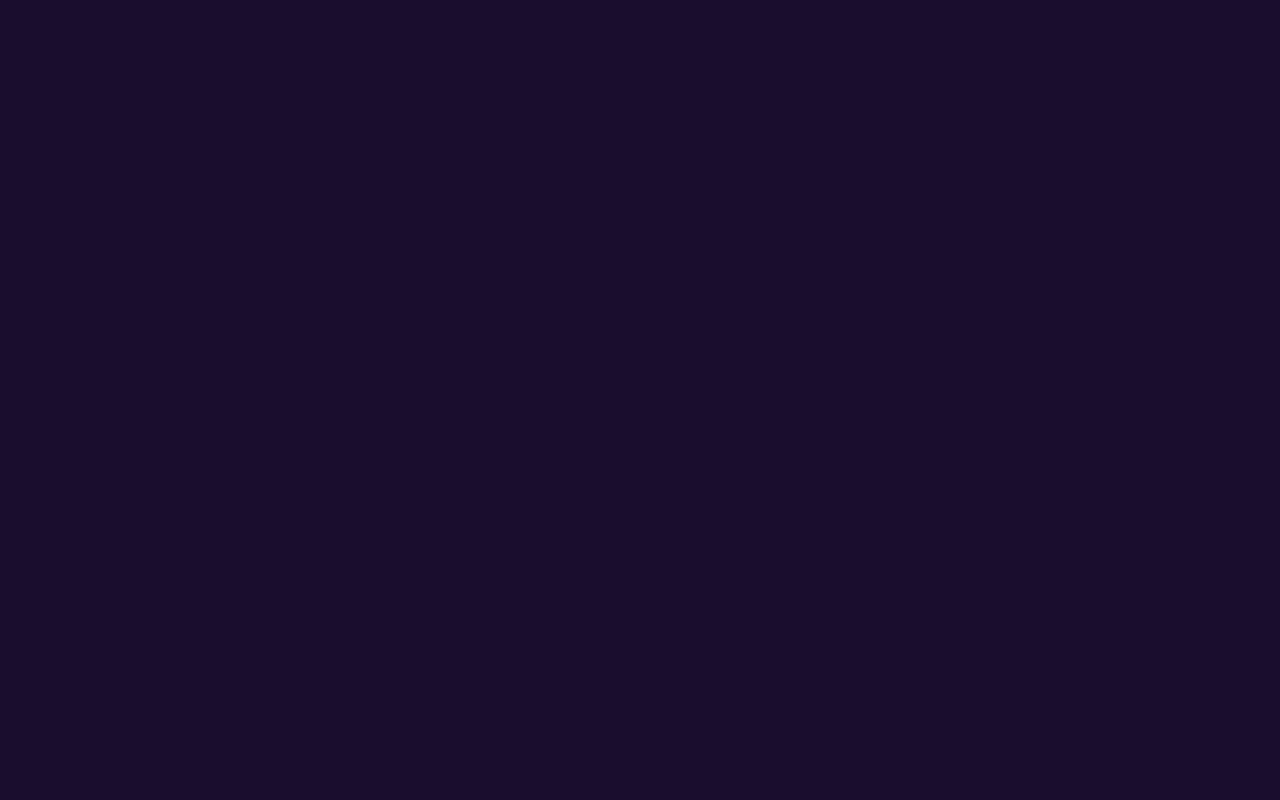
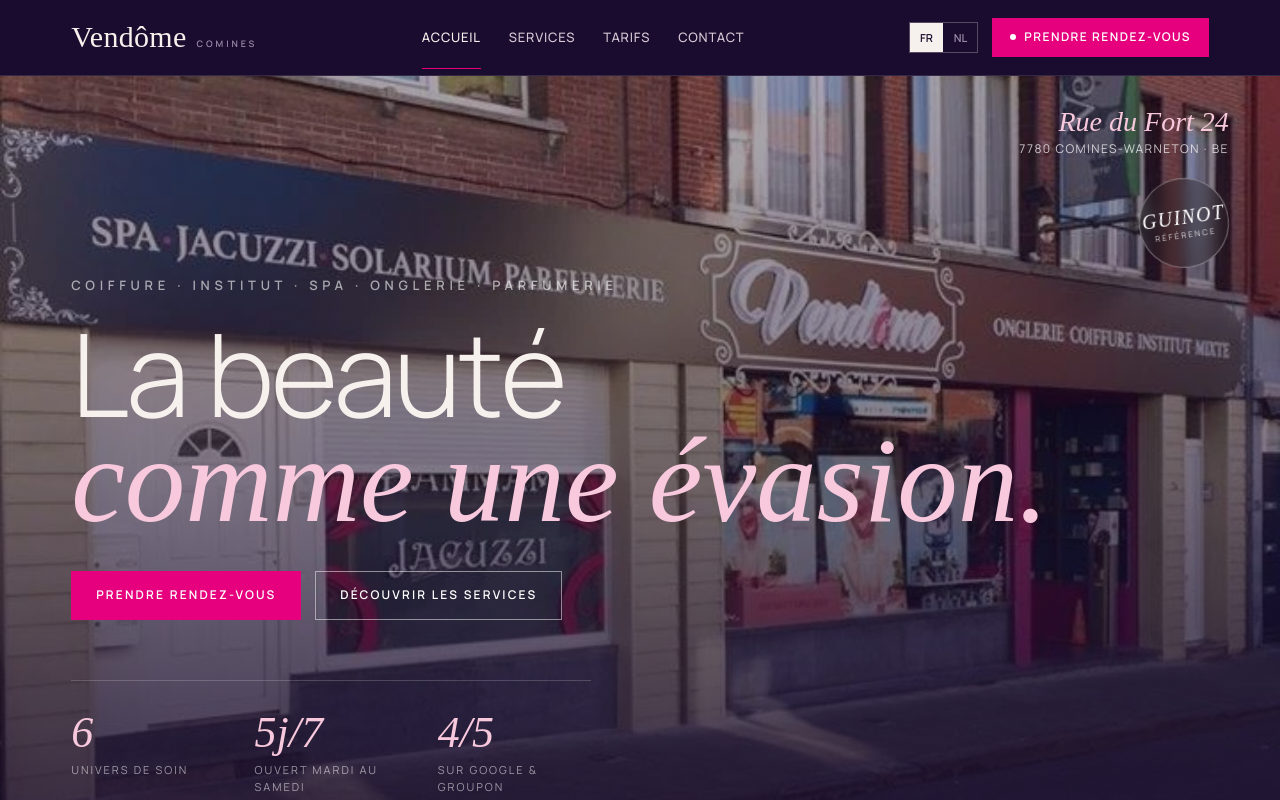
Before and after one commit to Achille-Deribreux/institut_vendome_website, a React (Vite) app: page /fr in a window 1280 px wide. Before the commit this address had no page. Shown: the top 800 px of the page. Built offline with nearby package versions, Linux system fonts and the light colour scheme; a web font is replaced by a local one.

Commit message:
optimize SEO

```diff
--- a/src/App.tsx
+++ b/src/App.tsx
@@ -1,6 +1,6 @@
 import { useEffect } from 'react'
-import { BrowserRouter, Routes, Route } from 'react-router-dom'
-import { AppProvider, useApp } from './context'
+import { BrowserRouter, Routes, Route, Navigate, Outlet, useParams } from 'react-router-dom'
+import { AppProvider, useApp, Lang } from './context'
 import { useSEO } from './hooks/useSEO'
 import NavBar from './components/NavBar'
 import Footer from './components/Footer'
@@ -25,9 +25,15 @@
   nl: { title: 'Institut Vendôme — Kapsalon, SPA & Guinot-behandelingen · Komen', description: 'Multi-service instituut in Komen: kapsalon, Guinot gezichtsbehandelingen, SPA met champagne, nagelstudio, ontharing, parfumerie. Open di–za.' },
 }
 
+const HOME_ALTERNATES = [
+  { hreflang: 'fr-BE', href: 'https://institut-vendome.be/fr/' },
+  { hreflang: 'nl-BE', href: 'https://institut-vendome.be/nl/' },
+  { hreflang: 'x-default', href: 'https://institut-vendome.be/fr/' },
+]
+
 function HomePage() {
   const { lang } = useApp()
-  useSEO({ ...HOME_SEO[lang], canonical: 'https://institut-vendome.be/' })
+  useSEO({ ...HOME_SEO[lang], canonical: `https://institut-vendome.be/${lang}/`, alternates: HOME_ALTERNATES })
 
   useEffect(() => {
     const io = new IntersectionObserver(
@@ -66,18 +72,42 @@
   )
 }
 
-export default function App() {
+function LangRedirect() {
+  const savedLang = (localStorage.getItem('vd_lang') as Lang) || 'fr'
+  return <Navigate to={`/${savedLang}`} replace />
+}
+
+function LangLayout() {
+  const { lang } = useParams<{ lang: string }>()
+  if (lang !== 'fr' && lang !== 'nl') {
+    return <Navigate to="/fr" replace />
+  }
   return (
-    <AppProvider>
-      <BrowserRouter>
-        <Routes>
-          <Route path="/" element={<HomePage />} />
-          <Route path="/services" element={<ServicesPage />} />
-          <Route path="/tarifs" element={<TarifsPage />} />
-          <Route path="/contact" element={<ContactPage />} />
-          <Route path="/mentions-legales" element={<MentionsLegalesPage />} />
-        </Routes>
-      </BrowserRouter>
+    <AppProvider lang={lang as Lang}>
+      <Outlet />
     </AppProvider>
   )
 }
+
+export default function App() {
+  return (
+    <BrowserRouter>
+      <Routes>
+        <Route path="/" element={<LangRedirect />} />
+        {/* Legacy URL redirects — preserve any existing indexed links */}
+        <Route path="/services" element={<Navigate to="/fr/services" replace />} />
+        <Route path="/tarifs" element={<Navigate to="/fr/tarifs" replace />} />
+        <Route path="/contact" element={<Navigate to="/fr/contact" replace />} />
+        <Route path="/mentions-legales" element={<Navigate to="/fr/mentions-legales" replace />} />
+        <Route path="/:lang" element={<LangLayout />}>
+          <Route index element={<HomePage />} />
+          <Route path="services" element={<ServicesPage />} />
+          <Route path="tarifs" element={<TarifsPage />} />
+          <Route path="contact" element={<ContactPage />} />
+          <Route path="mentions-legales" element={<MentionsLegalesPage />} />
+        </Route>
+        <Route path="*" element={<Navigate to="/fr" replace />} />
+      </Routes>
+    </BrowserRouter>
+  )
+}
--- a/src/components/Footer.tsx
+++ b/src/components/Footer.tsx
@@ -1,7 +1,7 @@
 import { useApp } from '../context'
 
 export default function Footer() {
-  const { t } = useApp()
+  const { t, lang } = useApp()
   return (
     <footer className="footer">
       <div className="footer-inner">
@@ -48,7 +48,7 @@
       <div className="footer-bottom">
         <span>{t('ftr_legal')}</span>
         <span style={{ display: 'flex', gap: 20, alignItems: 'center' }}>
-          <a href="/mentions-legales" style={{ opacity: 0.7, fontSize: '0.88rem' }}>{t('ftr_mentions')}</a>
+          <a href={`/${lang}/mentions-legales`} style={{ opacity: 0.7, fontSize: '0.88rem' }}>{t('ftr_mentions')}</a>
           <a href="https://facebook.com/cominesvendome">Facebook</a>
         </span>
       </div>
--- a/src/components/NavBar.tsx
+++ b/src/components/NavBar.tsx
@@ -1,41 +1,50 @@
 import { useState } from 'react'
-import { useApp } from '../context'
+import { useNavigate, useLocation } from 'react-router-dom'
+import { useApp, Lang } from '../context'
 
 interface NavBarProps {
   activePage?: string
 }
 
 export default function NavBar({ activePage }: NavBarProps) {
-  const { lang, setLang, t } = useApp()
+  const { lang, t } = useApp()
+  const navigate = useNavigate()
+  const location = useLocation()
   const [menuOpen, setMenuOpen] = useState(false)
 
   const close = () => setMenuOpen(false)
 
+  const switchLang = (newLang: Lang) => {
+    localStorage.setItem('vd_lang', newLang)
+    const newPath = location.pathname.replace(/^\/(fr|nl)/, `/${newLang}`)
+    navigate(newPath + location.search)
+  }
+
   return (
     <header className="nav">
       <div className="nav-inner">
-        <a className="brand" href="/" aria-label="Institut Vendôme">
+        <a className="brand" href={`/${lang}/`} aria-label="Institut Vendôme">
           <span>Vendôme</span>
           <small>Comines</small>
         </a>
         <nav className={`nav-links${menuOpen ? ' open' : ''}`} aria-label="Principal">
-          <a href="/" className={activePage === 'home' || !activePage ? 'active' : ''} onClick={close}>
+          <a href={`/${lang}/`} className={activePage === 'home' || !activePage ? 'active' : ''} onClick={close}>
             {t('nav_home')}
           </a>
-          <a href="/services" className={activePage === 'services' ? 'active' : ''} onClick={close}>
+          <a href={`/${lang}/services`} className={activePage === 'services' ? 'active' : ''} onClick={close}>
             {t('nav_services')}
           </a>
-          <a href="/tarifs" className={activePage === 'tarifs' ? 'active' : ''} onClick={close}>
+          <a href={`/${lang}/tarifs`} className={activePage === 'tarifs' ? 'active' : ''} onClick={close}>
             {t('nav_tarifs')}
           </a>
-          <a href="/contact" className={activePage === 'contact' ? 'active' : ''} onClick={close}>
+          <a href={`/${lang}/contact`} className={activePage === 'contact' ? 'active' : ''} onClick={close}>
             {t('nav_contact')}
           </a>
         </nav>
         <div style={{ display: 'flex', alignItems: 'center', gap: 14 }}>
           <div className="lang-switch" role="group" aria-label="Langue">
-            <button className={lang === 'fr' ? 'active' : ''} onClick={() => setLang('fr')}>FR</button>
-            <button className={lang === 'nl' ? 'active' : ''} onClick={() => setLang('nl')}>NL</button>
+            <button className={lang === 'fr' ? 'active' : ''} onClick={() => switchLang('fr')}>FR</button>
+            <button className={lang === 'nl' ? 'active' : ''} onClick={() => switchLang('nl')}>NL</button>
           </div>
           <button
             className="menu-toggle"
@@ -45,7 +54,7 @@
           >
             {menuOpen ? '✕' : '☰'}
           </button>
-          <a className="nav-cta" href="/#booking">
+          <a className="nav-cta" href={`/${lang}#booking`}>
             {t('cta_book')}
           </a>
         </div>
--- a/src/components/sections/Services.tsx
+++ b/src/components/sections/Services.tsx
@@ -34,7 +34,7 @@
           <a
             key={s.slug}
             className={`service-card reveal${s.wide ? ' wide' : ''}${s.tall ? ' tall' : ''}`}
-            href="/services"
+            href={`/${lang}/services`}
           >
             <div className="atmo has-photo" style={{ backgroundImage: `url('${s.image}')` }} />
             <div className="body">
--- a/src/components/sections/SpaHighlight.tsx
+++ b/src/components/sections/SpaHighlight.tsx
@@ -1,7 +1,7 @@
 import { useApp } from '../../context'
 
 export default function SpaHighlight() {
-  const { t } = useApp()
+  const { t, lang } = useApp()
   return (
     <section className="spa-highlight">
       <div className="spa-inner">
@@ -23,7 +23,7 @@
             </div>
           </div>
           <div style={{ marginTop: 36 }}>
-            <a className="btn primary" href="/tarifs?filtre=spa">{t('spa_cta')}</a>
+            <a className="btn primary" href={`/${lang}/tarifs?filtre=spa`}>{t('spa_cta')}</a>
           </div>
         </div>
 
--- a/src/hooks/useSEO.ts
+++ b/src/hooks/useSEO.ts
@@ -1,12 +1,18 @@
 import { useEffect } from 'react'
+
+interface Alternate {
+  hreflang: string
+  href: string
+}
 
 interface SEOMeta {
   title: string
   description: string
   canonical: string
+  alternates?: Alternate[]
 }
 
-export function useSEO({ title, description, canonical }: SEOMeta) {
+export function useSEO({ title, description, canonical, alternates }: SEOMeta) {
   useEffect(() => {
     document.title = title
 
@@ -21,5 +27,14 @@
     set('meta[name="twitter:title"]', 'content', title)
     set('meta[name="twitter:description"]', 'content', description)
     set('link[rel="canonical"]', 'href', canonical)
-  }, [title, description, canonical])
+
+    document.querySelectorAll('link[rel="alternate"][hreflang]').forEach((el) => el.remove())
+    alternates?.forEach(({ hreflang, href }) => {
+      const link = document.createElement('link')
+      link.rel = 'alternate'
+      link.setAttribute('hreflang', hreflang)
+      link.href = href
+      document.head.appendChild(link)
+    })
+  }, [title, description, canonical, alternates])
 }
--- a/src/pages/ContactPage.tsx
+++ b/src/pages/ContactPage.tsx
@@ -9,9 +9,15 @@
   nl: { title: 'Contact & Route — Institut Vendôme | Rue du Fort 24, Komen', description: 'Institut Vendôme — Rue du Fort 24, 7780 Komen-Waasten. Tel: +32 56 55 55 29. Open van dinsdag tot zaterdag. Gratis parking.' },
 }
 
+const CONTACT_ALTERNATES = [
+  { hreflang: 'fr-BE', href: 'https://institut-vendome.be/fr/contact' },
+  { hreflang: 'nl-BE', href: 'https://institut-vendome.be/nl/contact' },
+  { hreflang: 'x-default', href: 'https://institut-vendome.be/fr/contact' },
+]
+
 export default function ContactPage() {
   const { t, lang } = useApp()
-  useSEO({ ...CONTACT_SEO[lang], canonical: 'https://institut-vendome.be/contact' })
+  useSEO({ ...CONTACT_SEO[lang], canonical: `https://institut-vendome.be/${lang}/contact`, alternates: CONTACT_ALTERNATES })
   return (
     <>
       <NavBar activePage="contact" />
--- a/src/pages/MentionsLegalesPage.tsx
+++ b/src/pages/MentionsLegalesPage.tsx
@@ -153,9 +153,15 @@
   nl: { title: 'Wettelijke vermeldingen & Privacy | Institut Vendôme', description: 'Wettelijke vermeldingen, privacyverklaring en cookiebeleid van Institut Vendôme in Komen — Vendome BV, KBO 0675.509.087.' },
 }
 
+const LEGAL_ALTERNATES = [
+  { hreflang: 'fr-BE', href: 'https://institut-vendome.be/fr/mentions-legales' },
+  { hreflang: 'nl-BE', href: 'https://institut-vendome.be/nl/mentions-legales' },
+  { hreflang: 'x-default', href: 'https://institut-vendome.be/fr/mentions-legales' },
+]
+
 export default function MentionsLegalesPage() {
   const { lang } = useApp()
-  useSEO({ ...LEGAL_SEO[lang], canonical: 'https://institut-vendome.be/mentions-legales' })
+  useSEO({ ...LEGAL_SEO[lang], canonical: `https://institut-vendome.be/${lang}/mentions-legales`, alternates: LEGAL_ALTERNATES })
   const c = CONTENT[lang]
 
   return (
--- a/src/pages/TarifsPage.tsx
+++ b/src/pages/TarifsPage.tsx
@@ -55,9 +55,15 @@
   nl: { title: 'Tarieven 2026 — Volledig overzicht | Institut Vendôme Komen', description: 'Bekijk de tarieven 2026 van Institut Vendôme in Komen: kapsalon, Guinot behandelingen, SPA, nagelstudio, ontharing, zonnebank. Inclusief btw.' },
 }
 
+const TARIFS_ALTERNATES = [
+  { hreflang: 'fr-BE', href: 'https://institut-vendome.be/fr/tarifs' },
+  { hreflang: 'nl-BE', href: 'https://institut-vendome.be/nl/tarifs' },
+  { hreflang: 'x-default', href: 'https://institut-vendome.be/fr/tarifs' },
+]
+
 export default function TarifsPage() {
   const { t, lang } = useApp()
-  useSEO({ ...TARIFS_SEO[lang], canonical: 'https://institut-vendome.be/tarifs' })
+  useSEO({ ...TARIFS_SEO[lang], canonical: `https://institut-vendome.be/${lang}/tarifs`, alternates: TARIFS_ALTERNATES })
   const categories = getCategories(lang)
   const tocItems = getTocItems(lang)
   const filters = getFilters(lang)
```
Also changed, not shown: src/context.tsx (+2 -11 lines), src/pages/ServicesPage.tsx (+8 -2 lines), 1 other file (tests, documents, lock files or other folders).
